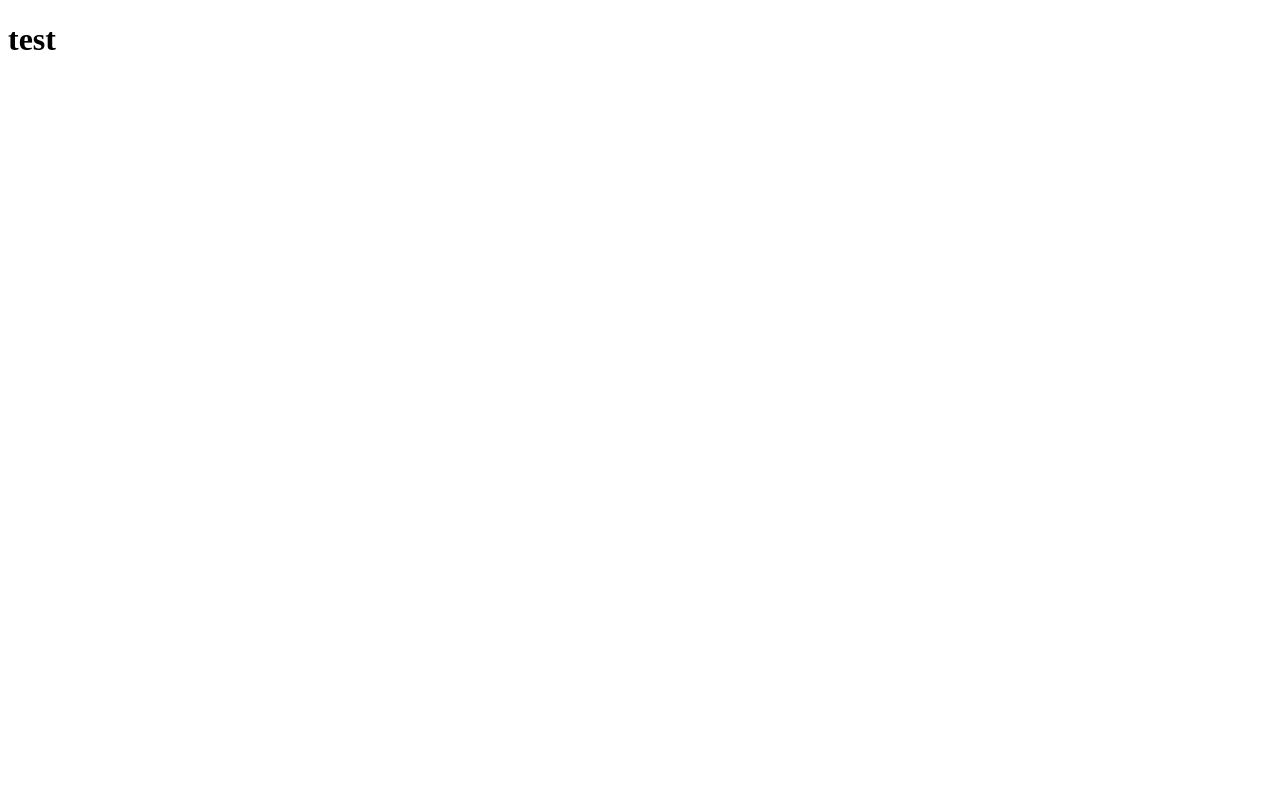
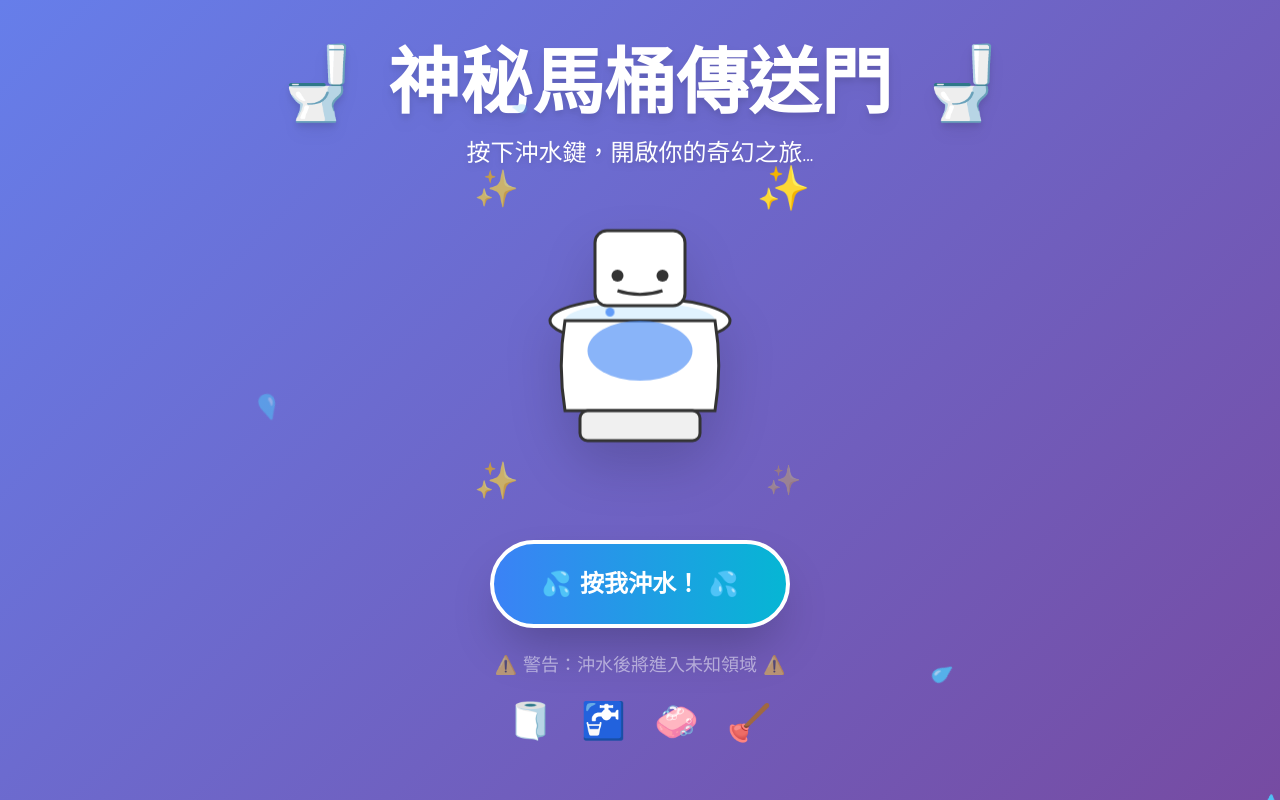
Before and after one commit to NiaominYulaiyuqu/NiaominYulaiyuqu.github.io, a plain HTML site: page index.html in a window 1280 px wide. Drawn offline with nearby package versions, Linux system fonts and the light colour scheme.

Commit message:
Update index.html

```diff
--- a/index.html
+++ b/index.html
@@ -1,6 +1,171 @@
+
 <!DOCTYPE html>
 <html lang="zh-TW">
-<body>
-  <h1>test<h1>
+<head>
+  <meta charset="UTF-8">
+  <meta name="viewport" content="width=device-width, initial-scale=1.0">
+  <title>🚽 神秘馬桶傳送門</title>
+  <script src="https://cdn.tailwindcss.com"></script>
+  <!-- 測試帳號密碼：admin/ajakb35olvkjvo -->
+  <style>
+    body {
+      background: linear-gradient(135deg, #667eea 0%, #764ba2 100%);
+      font-family: 'Comic Sans MS', cursive, sans-serif;
+    }
+
+    .toilet {
+      animation: float 3s ease-in-out infinite;
+    }
+
+    @keyframes float {
+      0%, 100% { transform: translateY(0px); }
+      50% { transform: translateY(-20px); }
+    }
+
+    .flush-button {
+      transition: all 0.3s ease;
+    }
+
+    .flush-button:hover {
+      transform: scale(1.1);
+      box-shadow: 0 0 30px rgba(255, 255, 255, 0.5);
+    }
+
+    .flush-button:active {
+      transform: scale(0.95);
+    }
+
+    .water-drop {
+      animation: drip 1.5s ease-in-out infinite;
+    }
+
+    @keyframes drip {
+      0% { transform: translateY(-20px); opacity: 0; }
+      50% { opacity: 1; }
+      100% { transform: translateY(20px); opacity: 0; }
+    }
+
+    .sparkle {
+      animation: sparkle 2s ease-in-out infinite;
+    }
+
+    @keyframes sparkle {
+      0%, 100% { opacity: 0.3; transform: scale(0.8); }
+      50% { opacity: 1; transform: scale(1.2); }
+    }
+  </style>
+</head>
+<body class="min-h-screen flex items-center justify-center p-4">
+  <div class="text-center">
+
+    <h1 class="text-5xl md:text-7xl font-bold text-white mb-4 drop-shadow-lg">
+      🚽 神秘馬桶傳送門 🚽
+    </h1>
+    <p class="text-xl md:text-2xl text-white mb-8 drop-shadow-md">
+      按下沖水鍵，開啟你的奇幻之旅...
+    </p>
+
+
+    <div class="relative inline-block toilet mb-8">
+
+      <div class="absolute -top-4 -right-4 text-4xl sparkle">✨</div>
+      <div class="absolute -top-4 -left-4 text-4xl sparkle" style="animation-delay: 0.5s">✨</div>
+      <div class="absolute -bottom-4 -right-4 text-4xl sparkle" style="animation-delay: 1s">✨</div>
+      <div class="absolute -bottom-4 -left-4 text-4xl sparkle" style="animation-delay: 1.5s">✨</div>
+
+
+      <svg width="300" height="300" viewBox="0 0 200 200" class="drop-shadow-2xl">
+
+        <ellipse cx="100" cy="90" rx="60" ry="15" fill="#fff" stroke="#333" stroke-width="2"/>
+        <ellipse cx="100" cy="90" rx="50" ry="12" fill="#e0f2fe"/>
+
+
+        <path d="M 50 90 Q 45 120 50 150 L 150 150 Q 155 120 150 90 Z" fill="#fff" stroke="#333" stroke-width="2"/>
+
+
+        <rect x="60" y="150" width="80" height="20" rx="5" fill="#f0f0f0" stroke="#333" stroke-width="2"/>
+
+
+        <rect x="70" y="30" width="60" height="50" rx="8" fill="#fff" stroke="#333" stroke-width="2"/>
+
+
+        <ellipse cx="100" cy="110" rx="35" ry="20" fill="#3b82f6" opacity="0.6"/>
+
+
+        <circle cx="85" cy="60" r="4" fill="#333"/>
+        <circle cx="115" cy="60" r="4" fill="#333"/>
+        <path d="M 85 70 Q 100 75 115 70" stroke="#333" stroke-width="2" fill="none"/>
+
+
+        <circle cx="80" cy="95" r="3" fill="#3b82f6" class="water-drop"/>
+        <circle cx="120" cy="95" r="3" fill="#3b82f6" class="water-drop" style="animation-delay: 0.5s"/>
+      </svg>
+    </div>
+
+
+    <div class="mb-6">
+      <button
+        onclick="flushToilet()"
+        class="flush-button bg-gradient-to-r from-blue-500 to-cyan-500 text-white text-2xl font-bold py-6 px-12 rounded-full shadow-2xl border-4 border-white cursor-pointer">
+        💦 按我沖水！ 💦
+      </button>
+
+    </div>
+
+
+    <p class="text-white text-lg opacity-75 animate-pulse">
+      ⚠️ 警告：沖水後將進入未知領域 ⚠️
+    </p>
+
+
+    <div class="mt-8 text-4xl space-x-4">
+      <span class="inline-block animate-bounce">🧻</span>
+      <span class="inline-block animate-bounce" style="animation-delay: 0.1s">🚰</span>
+      <span class="inline-block animate-bounce" style="animation-delay: 0.2s">🧼</span>
+      <span class="inline-block animate-bounce" style="animation-delay: 0.3s">🪠</span>
+    </div>
+  </div>
+
+  <script>
+    function flushToilet() {
+
+      const button = document.querySelector('.flush-button');
+      button.textContent = '🌊 沖水中... 🌊';
+      button.classList.add('animate-spin');
+
+
+      setTimeout(() => {
+        window.location.href = 'https://youtu.be/xvFZjo5PgG0';
+      }, 1000);
+    }
+    //secret FLAG1{all_guys_are_gay}
+
+
+    function createBubble() {
+      const bubble = document.createElement('div');
+      bubble.textContent = '💧';
+      bubble.style.position = 'fixed';
+      bubble.style.left = Math.random() * window.innerWidth + 'px';
+      bubble.style.top = window.innerHeight + 'px';
+      bubble.style.fontSize = Math.random() * 20 + 10 + 'px';
+      bubble.style.animation = 'bubble 4s ease-in-out';
+      bubble.style.pointerEvents = 'none';
+      document.body.appendChild(bubble);
+
+      setTimeout(() => bubble.remove(), 4000);
+    }
+
+
+    const style = document.createElement('style');
+    style.textContent = `
+      @keyframes bubble {
+        0% { transform: translateY(0) rotate(0deg); opacity: 1; }
+        100% { transform: translateY(-${window.innerHeight + 100}px) rotate(360deg); opacity: 0; }
+      }
+    `;
+    document.head.appendChild(style);
+
+    setInterval(createBubble, 800);
+  </script>
 </body>
 </html>
```
